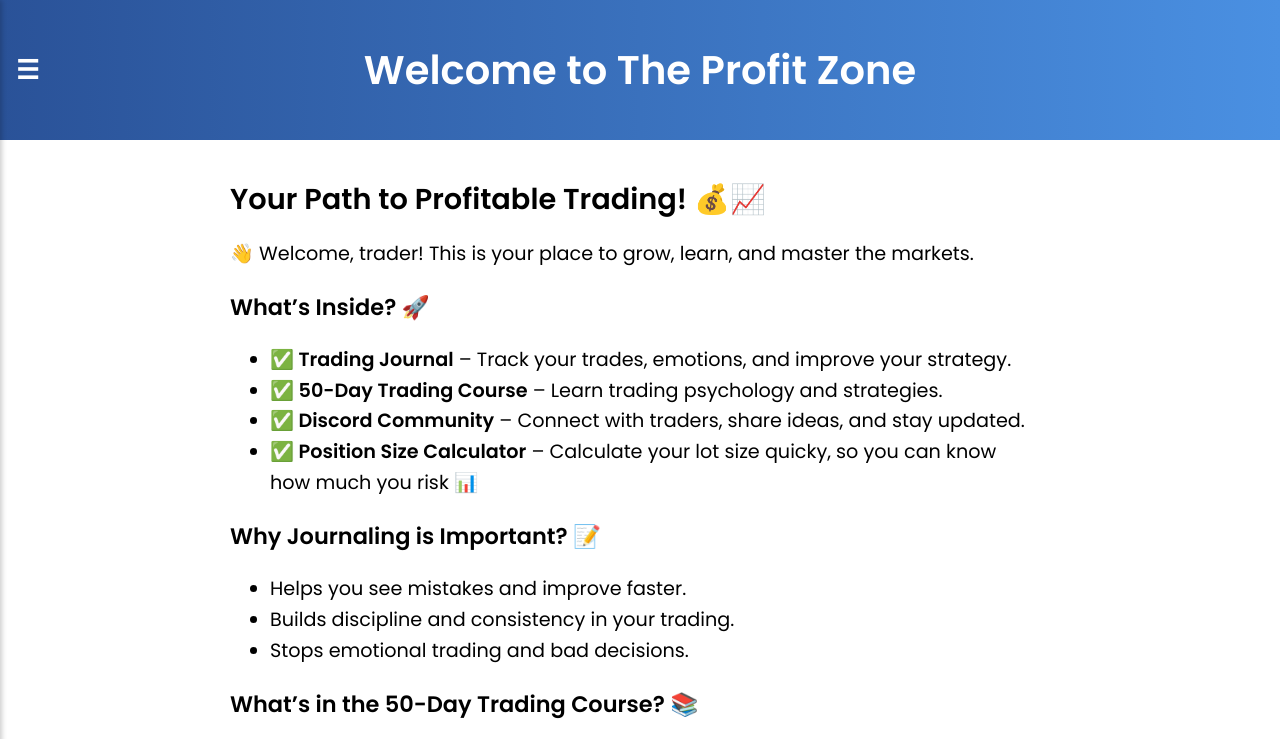
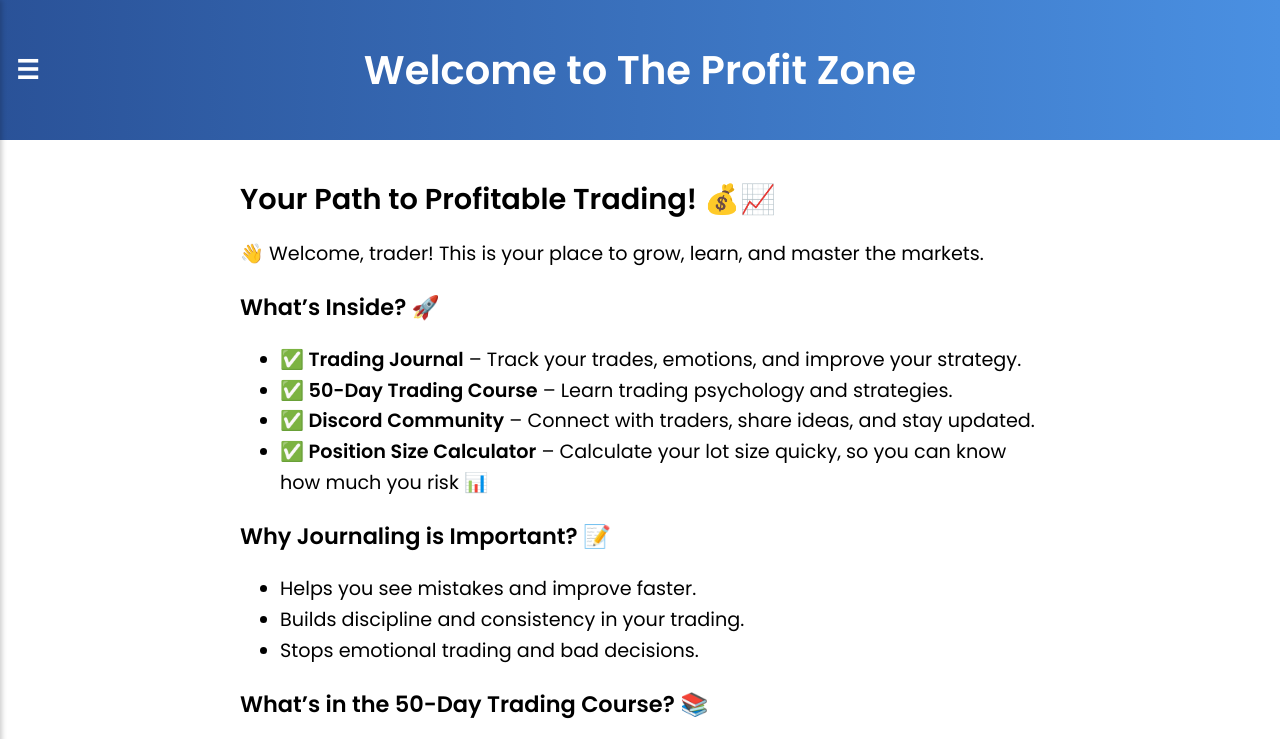
Before and after one commit to web0934789/the.profit.zone, a plain HTML site: page index.html in a window 1280 px wide. Shown: the top 739 px of the page. Drawn offline with Linux system fonts and the light colour scheme.

Commit message:
Add files via upload

```diff
--- a/index.html
+++ b/index.html
@@ -75,7 +75,7 @@
             line-height: 1.6em;
             max-width: 800px;
             margin: auto;
-            padding-left: 0px; /* Posunutie textu doprava */
+            padding-left: 20px; /* Posunutie textu doprava */
         }
         .setup-btn {
             display: block;
```
